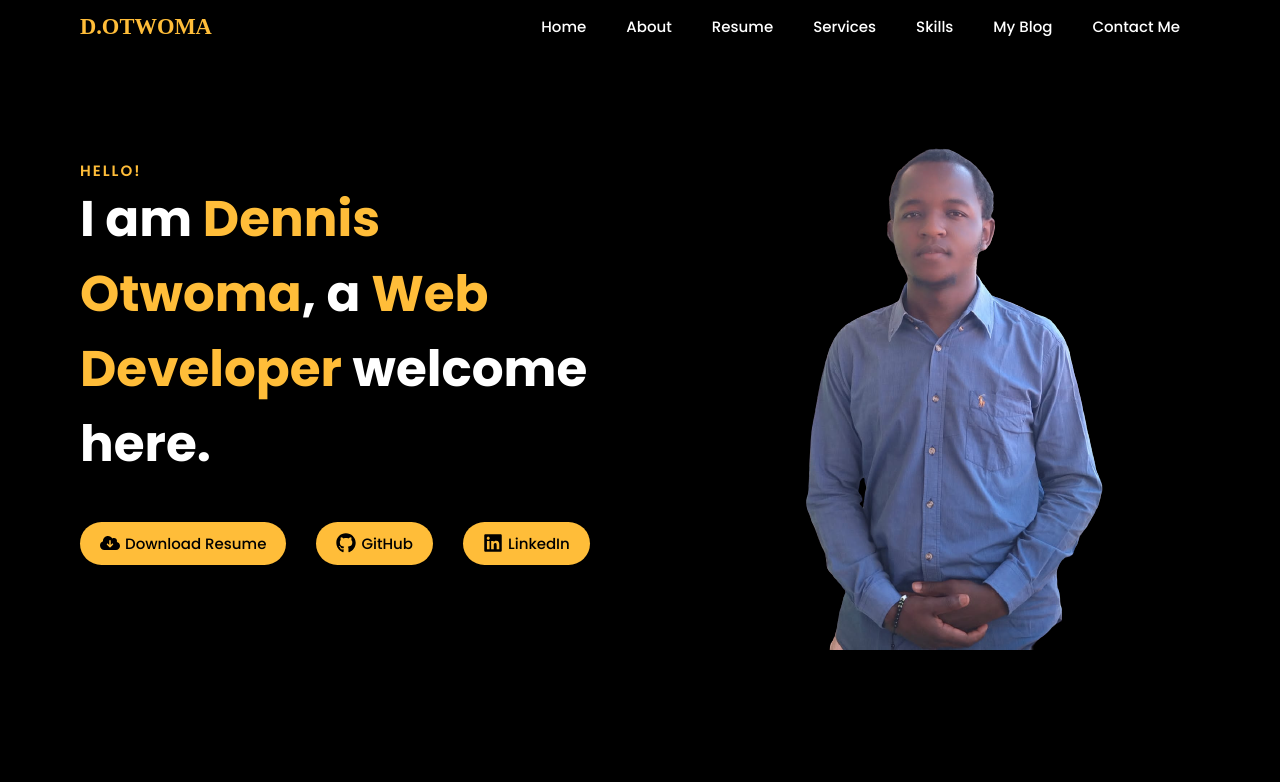
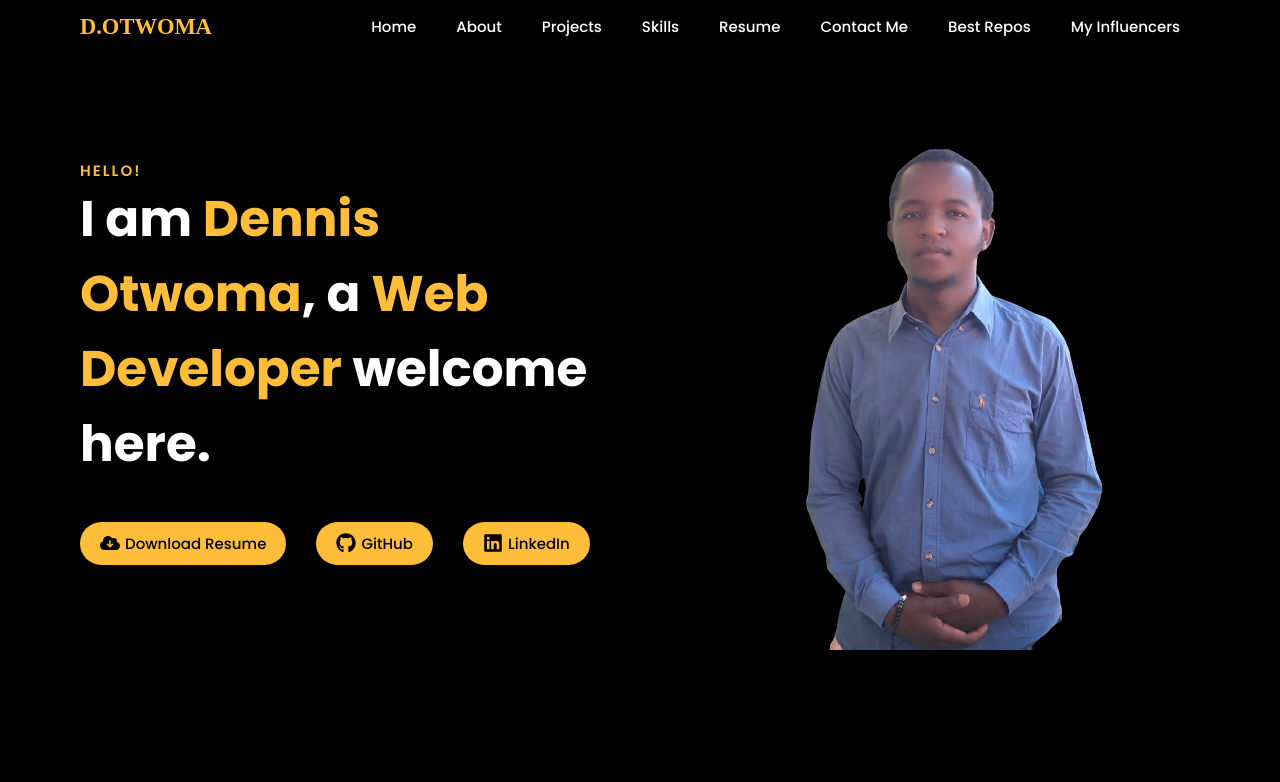
Before and after one commit to codeme254/my-portfolio-site, a React (Create React App) app: page / in a window 1280 px wide. Shown: the top 782 px of the page. Built offline with nearby package versions, Linux system fonts and the light colour scheme; a web font is replaced by a local one.

Commit message:
fixing the links

```diff
--- a/src/About/About.jsx
+++ b/src/About/About.jsx
@@ -38,7 +38,7 @@ const About = () => {
     });
   };
   return (
-    <section className="about-section">
+    <section className="about-section" id="about">
       <Title mainTitle="about me" backTitle="about" />
 
       <div className="about__container">
--- a/src/App.css
+++ b/src/App.css
@@ -21,6 +21,7 @@ html {
 html,
 body {
    overflow-x: hidden;
+   scroll-behavior: smooth;
 }
 
 :root {
@@ -30,6 +31,7 @@ body {
   --color-white-light: f8f9f9;
   --color-black-light: #343940;
   --padding-side-match: 8rem;
+  scroll-behavior: smooth;
 }
 
 body {
--- a/src/Friends/Friends.jsx
+++ b/src/Friends/Friends.jsx
@@ -12,7 +12,7 @@ import omuok from "../Assets/Images/omuok.jpeg";
 
 const Friends = () => {
   return (
-    <section className="friends-section">
+    <section className="friends-section" id="influencers">
       <Title mainTitle="friends" backTitle="my career influence" />
       <p className="section-text">
         These are the most influential people in my coding career, there are of
--- a/src/Header/Header.jsx
+++ b/src/Header/Header.jsx
@@ -16,13 +16,15 @@ const Header = () => {
 
 			<nav className="header__nav" ref = {navRef}>
 				<ol className="header__nav--list">
-					<li className="header__nav--list-item"> <a href="/">home</a> </li>
-					<li className="header__nav--list-item"> <a href="/">about</a> </li>
-					<li className="header__nav--list-item"> <a href="/">resume</a> </li>
-					<li className="header__nav--list-item"> <a href="/">services</a> </li>
-					<li className="header__nav--list-item"> <a href="/">skills</a> </li>
-					<li className="header__nav--list-item"> <a href="/">my blog</a> </li>
-					<li className="header__nav--list-item"> <a href="/">contact me</a> </li>
+					<li className="header__nav--list-item"> <a href="#home">home</a> </li>
+					<li className="header__nav--list-item"> <a href="#about">about</a> </li>
+					<li className="header__nav--list-item"> <a href="#projects">projects</a> </li>
+					<li className="header__nav--list-item"> <a href="#skills">skills</a> </li>
+					<li className="header__nav--list-item"> <a href="#resume">resume</a> </li>
+					<li className="header__nav--list-item"> <a href="#repos-contact">contact me</a> </li>
+					<li className="header__nav--list-item"> <a href="#repos-contact">best repos</a> </li>
+					<li className="header__nav--list-item"> <a href="#influencers">my influencers</a> </li>
+
 				</ol>
 			</nav>
 			<button className="hamburger" onClick = {handleClick}>
--- a/src/Home/Home.jsx
+++ b/src/Home/Home.jsx
@@ -5,7 +5,7 @@ import resume from "../Assets/Documents/otwoma-dennis-resume.pdf";
 import { LinkedIn, Github, Download } from "../Icons/Icons";
 const Home = () => {
   return (
-    <section className="home">
+    <section className="home" id="home">
       <div className="home__textbox home__flex">
         <p className="home__textbox--txt-small">Hello!</p>
         <h1 className="home__textbox--txt-main">
--- a/src/Projects/Projects.jsx
+++ b/src/Projects/Projects.jsx
@@ -11,7 +11,7 @@ import zana from "../Assets/Images/zana-sc.png";
 
 const Projects = () => {
   return (
-    <section className="project-section">
+    <section className="project-section" id="projects">
       <Title mainTitle="My projects" backTitle="projects" />
 
       <div className="projects__container">
--- a/src/ReposConnect/ReposConnect.jsx
+++ b/src/ReposConnect/ReposConnect.jsx
@@ -13,7 +13,7 @@ import {
 
 const ReposConnect = () => {
   return (
-    <section className="repos-connect-section">
+    <section className="repos-connect-section" id="repos-contact">
       <div className="repos repos-connect__side">
         <h2 className="section__title-sub">my favorite github repos</h2>
         <div className="repos__container">
--- a/src/Resume/Resume.jsx
+++ b/src/Resume/Resume.jsx
@@ -4,7 +4,7 @@ import TimeCard from "./TimeCard";
 
 const ResumeSection = () => {
   return (
-    <section className="resume-section">
+    <section className="resume-section" id="resume">
       <Title mainTitle="resume" backTitle="mini-timeline" />
 
       <div className="time-cards__container">
--- a/src/Skills/Skills.jsx
+++ b/src/Skills/Skills.jsx
@@ -11,7 +11,7 @@ import staticWebSkillImg from "../Assets/Images/static-web-app.svg";
 
 const Skills = () => {
   return (
-    <section className="skills-section">
+    <section className="skills-section" id="skills">
       <Title mainTitle="my skills" backTitle="skills" />
       <div className="skills-container">
         <Skill
```
